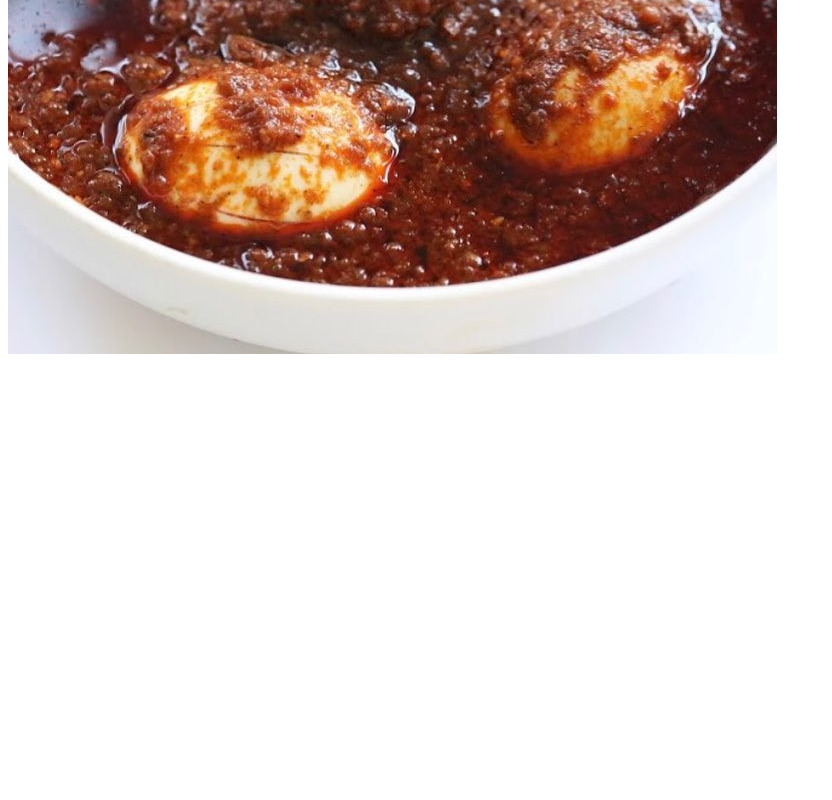
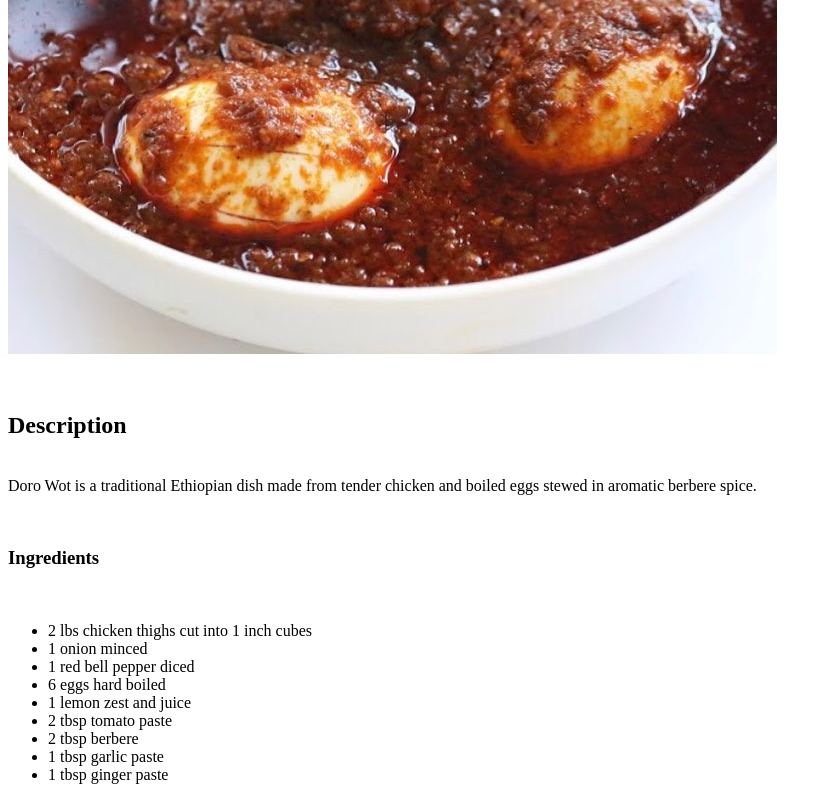
Before and after one commit to IlhamAhmed/odin-recipes, a plain HTML site: page recipes/dorowot.html in a window 1280 px wide. Shown: the part 495-1295 px from the top of the page, without its empty margins (0-832 px from the left). Before the commit the page ends 869 px from the top, so only its background shows below. Drawn offline with Linux system fonts and the light colour scheme; files whose address does not match are found by name.

Commit message:
Finish adding ingredients and steps for dorowot page

```diff
--- a/recipes/dorowot.html
+++ b/recipes/dorowot.html
@@ -12,5 +12,27 @@
    <p>
        <img src="images/dorowot.jpg">
    </p>
+   <br>
+
+   <p>
+       <h2>Description</h2><br>
+       Doro Wot is a traditional Ethiopian dish made from tender chicken and boiled eggs stewed in aromatic berbere spice.
+   </p>
+   <br>
+
+   <p>
+       <h3>Ingredients</h3><br>
+       <ul>
+           <li>2 lbs chicken thighs cut into 1 inch cubes</li>
+           <li>1 onion minced</li>
+           <li>1 red bell pepper diced</li>
+           <li>6 eggs hard boiled</li>
+           <li>1 lemon zest and juice</li>
+           <li>2 tbsp tomato paste</li>
+           <li>2 tbsp berbere</li>
+           <li>1 tbsp garlic paste</li>
+           <li>1 tbsp ginger paste</li>
+       </ul>
+   </p>
 </body>
 </html>
```
